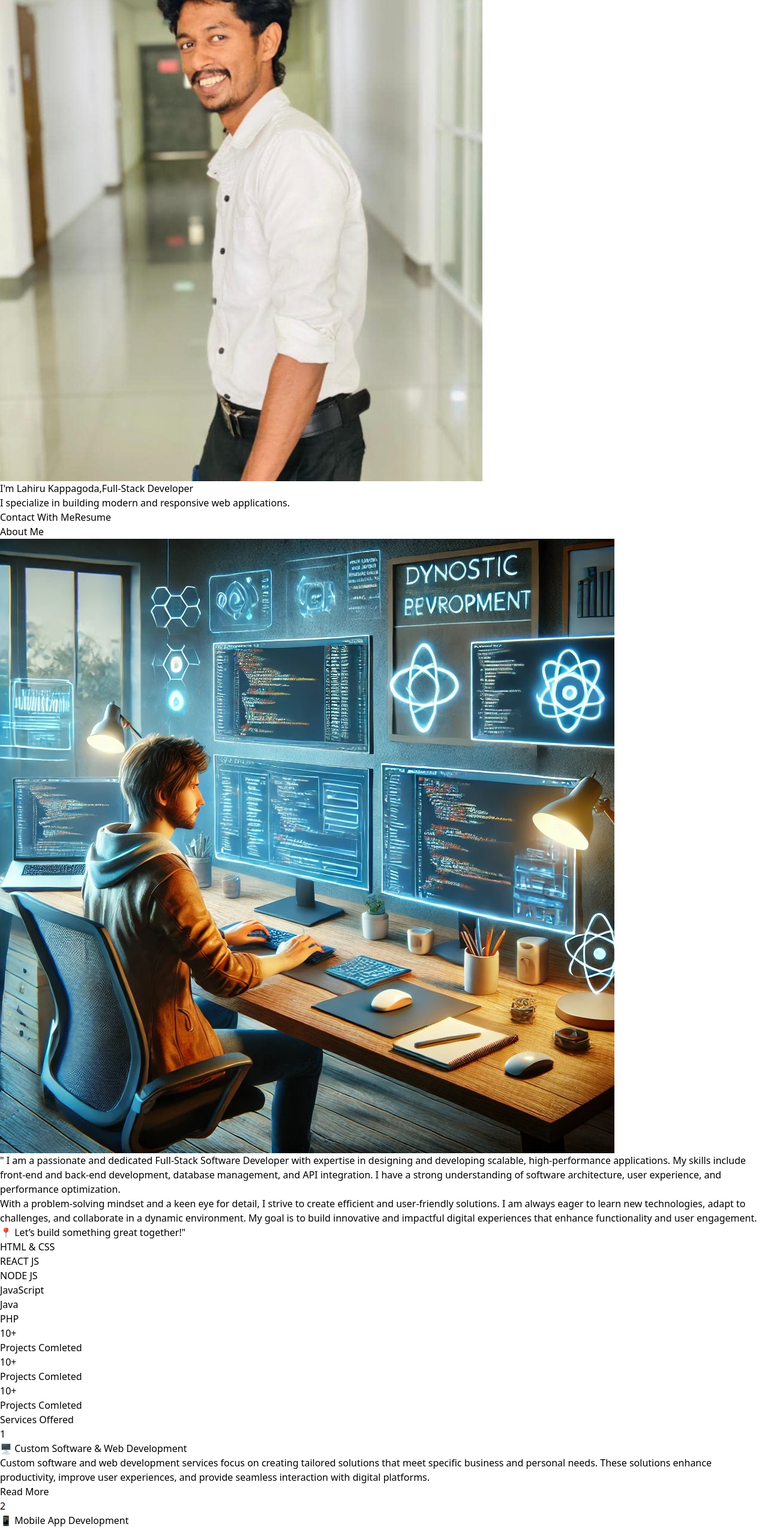
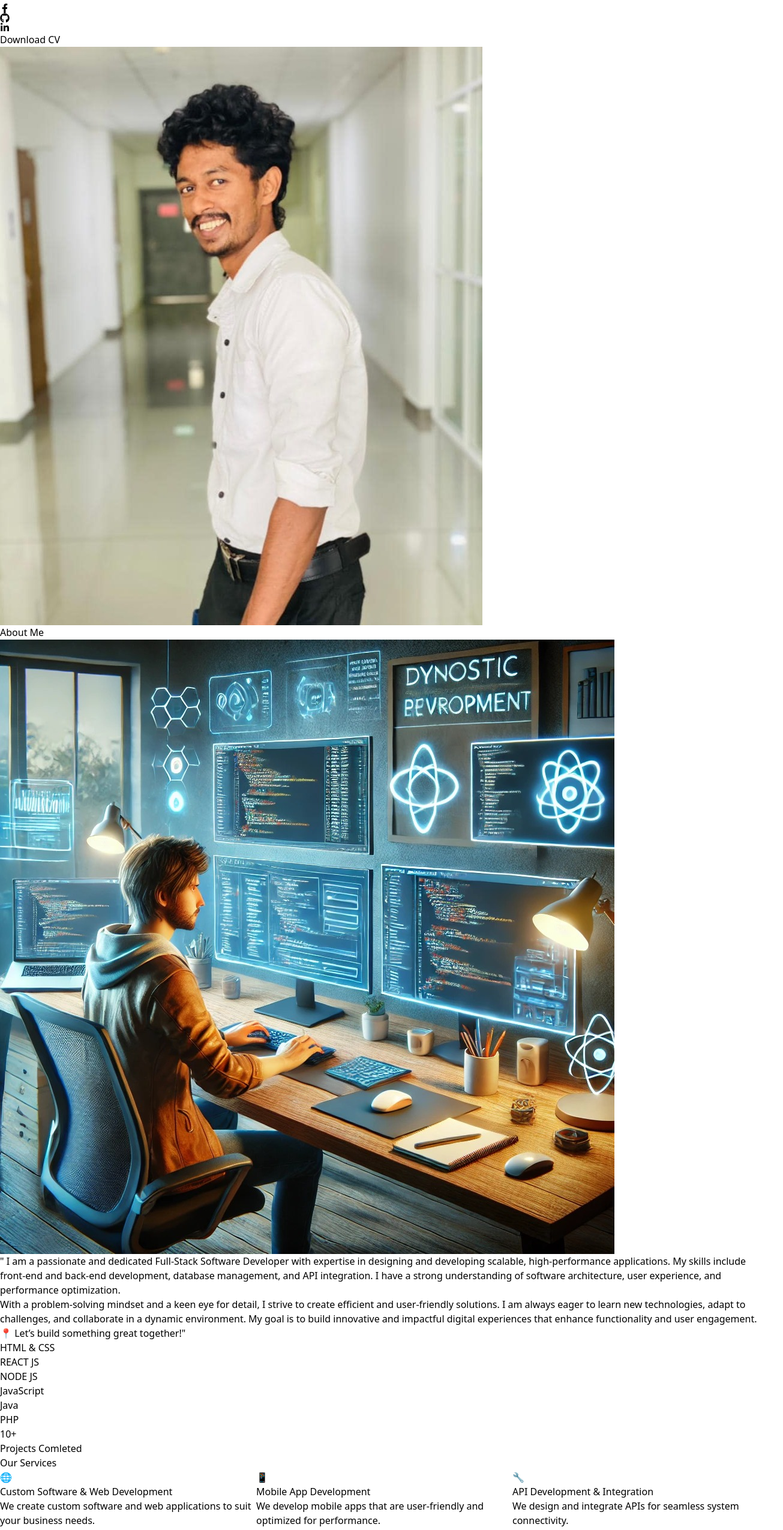
Before and after one commit to LKappagoda00/Port-folio, a React (Vite) app: page / in a window 1280 px wide. Shown: the part 234-2784 px from the top of the page at 60% size, 1305 px wide, since content can reach past the window. Built offline with nearby package versions, Linux system fonts and the light colour scheme.

Commit message:
make page clear for appear

```diff
--- a/src/components/About.jsx
+++ b/src/components/About.jsx
@@ -3,12 +3,12 @@ import AboutImage from '../assets/WhatsApp Image 2025-01-24 at 12.34.12 (2).jpeg
 
 const About = () => {
     return (
-        <div className='bg-black text-white py-20' id='about'>
-            <div className='container mx-auto px-8 mt:px-16 lg:px-24'>
+        <div className=' bg-black text-white py-20' id='about'>
+            <div className='mt-10 container mx-auto px-8 mt:px-16 lg:px-24'>
                 <h2 className='text-4xl font-bold text-center mb-12'>About Me</h2>
                 <div className='flex flex-col md:flex-row items-center md:space-x-12'>
                     <img src={AboutImage} alt=""
-                        className='w-72 h-80 rounded object-cover md-8' />
+                        className='w-full max-w-sm md:max-w-md lg:max-w-lg rounded object-cover md-10' />
                     <div className='flex-1'>
                         <p className='text-lg mb-8 mt-8'>
                             " I am a passionate and dedicated Full-Stack Software Developer with expertise in designing and developing scalable, high-performance applications. My skills include front-end and back-end development, database management, and API integration. I have a strong understanding of software architecture, user experience, and performance optimization.
@@ -93,7 +93,7 @@ With a problem-solving mindset and a keen eye for detail, I strive to create eff
 
 
                         </div>
-                       <div className='mt-12 flex justify-between text-center'>
+                        <div className='mt-12 flex justify-center text-center text-align-center'>
                             <div>
                                 <h3 className='text-2xl font-bold text-transparent bg-clip-text bg-gradient-to-r
                             from-green-300 to-blue-500'>
@@ -101,20 +101,7 @@ With a problem-solving mindset and a keen eye for detail, I strive to create eff
                                 </h3>
                                 <p>Projects Comleted</p>
                             </div>
-                        <div>
-                            <h3 className='text-2xl font-bold text-transparent bg-clip-text bg-gradient-to-r
-                            from-green-300 to-blue-500'>
-                                10+
-                            </h3>
-                            <p>Projects Comleted</p>
-                        </div>
-                        <div>
-                            <h3 className='text-2xl font-bold text-transparent bg-clip-text bg-gradient-to-r
-                            from-green-300 to-blue-500'>
-                                10+
-                            </h3>
-                            <p>Projects Comleted</p>
-                        </div>
+
                         </div>
                     </div>
 
--- a/src/components/Hero.jsx
+++ b/src/components/Hero.jsx
@@ -1,27 +1,112 @@
-import React from 'react'
-import HeroImage from '../assets/image-ppl.JPG'
+import React from 'react';
+import { motion } from 'framer-motion';
+import HeroImage from '../assets/image-ppl.JPG';
+import CV from '../assets/K.M.L.P.K.Kappagoda2.pdf';
+import { FaFacebookF, FaGithub, FaLinkedinIn } from 'react-icons/fa';
+
+// Define motion variants
+const textVariants = {
+  hidden: { opacity: 0, y: 50 },
+  visible: { opacity: 1, y: 0, transition: { duration: 1.2, ease: 'easeOut' } },
+};
+
+const imageVariants = {
+  hidden: { opacity: 0, scale: 0.8 },
+  visible: { opacity: 1, scale: 1, transition: { duration: 1, ease: 'easeInOut' } },
+};
+
+const iconVariants = {
+  hover: { scale: 1.2, rotate: 10 },
+};
 
 const Hero = () => {
   return (
-    <div className='bg-black text-white text-center py-16'>
-      <img src={HeroImage} alt=""
-      className='mx-auto mb-8 w-48 rounded-full object-cover transform transition-transform duration-300 hover:scale-105' />
-      <h1 className='text-4xl font-bold'>
-        I'm {" "}
-        <span className='text-transparent bg-clip-text bg-gradient-to-r from-green-400 to-blue-500'>Lahiru Kappagoda</span>
-        ,Full-Stack Developer
-      </h1>
-      <p className='mt-4 text-lg text-gray-300'>
-        I specialize in building modern and responsive web applications.
-      </p>
-      <div className='mt-8 space-x-4'>
-        <button className='bg-gradient-to-r from-green-400 to-blue-500 text-white hidden md:inline
-            transform transition-transform duration-300 hover:scale-105 px-4 py-2 rounded-full'>Contact With Me</button>
-        <button className='bg-gradient-to-r from-blue-500 to-purple-500 text-white hidden md:inline
-            transform transition-transform duration-300 hover:scale-105 px-4 py-2 rounded-full'>Resume</button>
+    <div className=' bg-black text-white py-16' id='home'>
+            <div className=' container mx-auto px-8 mt:px-16 lg:px-24 '>
+              <div className='mt-20 flex flex-col md:flex-row items-center md:space-x-36' >
+        {/* Text and Info Section */}
+        <motion.div
+          className="flex-1 text-center md:text-left mb-8 md:mb-0"
+          variants={textVariants}
+          initial="hidden"
+          whileInView="visible"
+          viewport={{ once: true }}
+        >
+          <div className="flex flex-col gap-3">
+            <h4 className="text-lg font-normal text-gray-300 mb-16">WELCOME TO MY WORLD</h4>
+            <h1 className="text-4xl font-bold">
+              Hi, I'm{' '}
+              <span className="text-transparent bg-clip-text bg-gradient-to-r from-green-400 to-blue-500">
+                LAHIRU KAPPAGODA
+              </span>
+            </h1>
+            <h2 className="text-3xl font-semibold mt-5">Full-Stack Developer</h2>
+            <p className="mt-5 text-gray-300 text-xl">
+              I am a passionate full-stack developer specializing in building modern and responsive web applications.
+              I create seamless user experiences across the frontend and backend.
+            </p>
+            <div className="mt-5">
+              <h4 className="text-lg font-normal text-gray-300 mb-5">FIND ME IN</h4>
+              <div className="flex justify-center md:justify-start gap-6">
+                <motion.div
+                  whileHover={iconVariants.hover}
+                  className="p-3 border-2 border-green-400 rounded-full hover:bg-gray-800 hover:border-white"
+                >
+                  <a href="https://www.facebook.com" target="_blank" rel="noopener noreferrer">
+                    <FaFacebookF className="text-1xl text-green-400 hover:text-white" />
+                  </a>
+                </motion.div>
+                <motion.div
+                  whileHover={iconVariants.hover}
+                  className="p-3 border-2 border-green-400 rounded-full hover:bg-gray-800 hover:border-white"
+                >
+                  <a href="https://github.com/yourgithub" target="_blank" rel="noopener noreferrer">
+                    <FaGithub className="text-1xl text-green-400 hover:text-white" />
+                  </a>
+                </motion.div>
+                <motion.div
+                  whileHover={iconVariants.hover}
+                  className="p-3 border-2 border-green-400 rounded-full hover:bg-gray-800 hover:border-white"
+                >
+                  <a href="https://www.linkedin.com/in/yourlinkedin" target="_blank" rel="noopener noreferrer">
+                    <FaLinkedinIn className="text-1xl text-green-400 hover:text-white" />
+                  </a>
+                </motion.div>
+              </div>
+            </div>
+            <div className="mt-8 space-x-4">
+              <motion.a
+                href={CV}
+                download
+                whileHover={{ scale: 1.1, rotate: 5 }}
+                className="bg-gradient-to-r from-green-400 to-blue-500 text-white transform transition-transform duration-300 px-4 py-2 rounded-full"
+              >
+                Download CV
+              </motion.a>
+            </div>
+          </div>
+        </motion.div>
+
+
+        {/* Image Section */}
+        <motion.div
+           className=' mx-auto mb-8 w-72 rounded-full object-cover transform transition-transform duration-300 hover:scale-105'
+          variants={imageVariants}
+          initial="hidden"
+          whileInView="visible"
+          viewport={{ once: true }}
+        >
+          <motion.img
+            src={HeroImage}
+            alt="Lahiru Kappagoda"
+            className="w-80 h-80 md:w-100 rounded-full object-cover transform transition-transform duration-300 hover:scale-105"
+            whileHover={{ scale: 1.05, rotate: 5 }}
+          />
+        </motion.div>
+        </div>
       </div>
     </div>
-  )
-}
+  );
+};
 
-export default Hero
+export default Hero;
--- a/src/components/Navbar.jsx
+++ b/src/components/Navbar.jsx
@@ -1,20 +1,56 @@
-import React from 'react'
+import React, { useState } from 'react'
 
 const Navbar = () => {
+  const [isOpen, setIsOpen] = useState(false);
+
+  const toggleMenu = () => setIsOpen(!isOpen);
+
   return (
-    <nav className='bg-black sticky top-0 text-white px-8 md:px-16 lg:px-24 border-b-[1px] border-b-gray-600 px-4 z-50'>
-        <div className='container py-5 flex justify-center md:justify-between item-center'>
-            <div className='text-3x1 font-bold hidden md:inline'>Lahiru Kappagoda</div>
-            <div className='space-x-6'>
+    <nav className='bg-black sticky top-0 text-white px-8 md:px-16 lg:px-24 border-b-[1px] border-b-gray-600 z-50'>
+      <div className='container py-5 flex justify-between items-center'>
+        <div className='text-2xl font-bold'>Lahiru Kappagoda</div>
+
+        {/* Desktop and larger screens */}
+        <div className='hidden md:flex space-x-6'>
           <a href="#home" className='hover:text-gray-400'>Home</a>
           <a href="#about" className='hover:text-gray-400'>About Me</a>
           <a href="#services" className='hover:text-gray-400'>Services</a>
           <a href="#projects" className='hover:text-gray-400'>Projects</a>
           <a href="#contact" className='hover:text-gray-400'>Contact</a>
         </div>
-            <button className='bg-gradient-to-r from-green-400 to-blue-500 text-white hidden md:inline
-            transform transition-transform duration-300 hover:scale-105 px-4 py-2 rounded-full'>Contact Me</button>
+
+        {/* Hamburger menu for mobile */}
+        <div className='md:hidden flex items-center'>
+          <button onClick={toggleMenu} className='text-white'>
+            <svg xmlns="http://www.w3.org/2000/svg" fill="none" viewBox="0 0 24 24" stroke="currentColor" className="h-6 w-6">
+              <path strokeLinecap="round" strokeLinejoin="round" strokeWidth="2" d="M4 6h16M4 12h16M4 18h16"></path>
+            </svg>
+          </button>
         </div>
+
+        {/* Contact Me Button for larger screens */}
+        <div className='hidden md:inline'>
+          <button className='bg-gradient-to-r from-green-400 to-blue-500 text-white transform transition-transform duration-300 hover:scale-105 px-4 py-2 rounded-full'>
+            Contact Me
+          </button>
+        </div>
+      </div>
+
+      {/* Mobile Menu (visible when `isOpen` is true) */}
+      {isOpen && (
+        <div className='md:hidden bg-black text-white px-4 py-3'>
+          <div className='space-y-4'>
+            <a href="#home" className='block hover:text-gray-400' onClick={toggleMenu}>Home</a>
+            <a href="#about" className='block hover:text-gray-400' onClick={toggleMenu}>About Me</a>
+            <a href="#services" className='block hover:text-gray-400' onClick={toggleMenu}>Services</a>
+            <a href="#projects" className='block hover:text-gray-400' onClick={toggleMenu}>Projects</a>
+            <a href="#contact" className='block hover:text-gray-400' onClick={toggleMenu}>Contact</a>
+            <button className='bg-gradient-to-r from-green-400 to-blue-500 text-white transform transition-transform duration-300 hover:scale-105 px-4 py-2 rounded-full'>
+              Contact Me
+            </button>
+          </div>
+        </div>
+      )}
     </nav>
   )
 }
--- a/src/components/Service.jsx
+++ b/src/components/Service.jsx
@@ -1,62 +1,114 @@
-import React from 'react';
+import React, { useState } from "react";
+import Slider from "react-slick";
+import "slick-carousel/slick/slick.css";
+import "slick-carousel/slick/slick-theme.css";
 
-const Services = [
+const services = [
   {
-        id:1,
-        title: "🖥️ Custom Software & Web Development",
-        description:"Custom software and web development services focus on creating tailored solutions that meet specific business and personal needs. These solutions enhance productivity, improve user experiences, and provide seamless interaction with digital platforms."
+    id: 1,
+    title: "Custom Software & Web Development",
+    description:
+      "We create custom software and web applications to suit your business needs.",
+    fullDescription:
+      "From small business websites to large-scale enterprise solutions, our team ensures high performance, security, and great user experiences.",
+    icon: "🌐",
   },
   {
-        id:2,
-        title: "📱 Mobile App Development",
-        description:"Developing mobile applications that are user-friendly, efficient, and optimized for performance. Mobile apps are designed to provide interactive experiences, ensuring accessibility across different devices and platforms."
+    id: 2,
+    title: "Mobile App Development",
+    description:
+      "We develop mobile apps that are user-friendly and optimized for performance.",
+    fullDescription:
+      "We build cross-platform and native mobile applications with seamless UI and best-in-class user experience.",
+    icon: "📱",
   },
   {
-        id:3,
-        title: "⚙️ API Development & Integration",
-        description:"APIs facilitate seamless communication between different software applications. Developing and integrating APIs ensures data exchange, system connectivity, and automation, enhancing the overall functionality of applications."
+    id: 3,
+    title: "API Development & Integration",
+    description:
+      "We design and integrate APIs for seamless system connectivity.",
+    fullDescription:
+      "Our API solutions enhance data exchange, automation, and connectivity between different software applications.",
+    icon: "🔧",
   },
   {
-        id:4,
-        title: "🛠️ Software Maintenance & Support",
-        description:"Continuous software maintenance is crucial for improving performance, fixing bugs, and adding new features. Regular updates and support services help ensure the longevity and efficiency of applications."
+    id: 4,
+    title: "Software Maintenance & Support",
+    description:
+      "Continuous software maintenance is crucial for improving performance and security.",
+    fullDescription:
+      "We offer long-term support, including bug fixes, optimizations, and feature enhancements.",
+    icon: "⚙️",
   },
+];
 
-]
+const sliderSettings = {
+  dots: true,
+  infinite: true,
+  slidesToShow: 3,
+  slidesToScroll: 1,
+  arrows: true,
+  responsive: [
+    {
+      breakpoint: 780,
+      settings: {
+        slidesToShow: 1,
+      },
+    },
+  ],
+};
 
-const Service = () => {
+const Services = () => {
+  const [expandedService, setExpandedService] = useState(null);
+
+  const toggleReadMore = (id) => {
+    setExpandedService(expandedService === id ? null : id);
+  };
+
   return (
-    <div className='bg-black text-white py-20' id='services'>
-            <div className='container mx-auto px-8 md:px-16 lg:px-24'>
-                <h2 className='text-4xl font-bold text-center mb-12'>Services Offered</h2>
-                <div className='grid grid-cols-1 md:grid-cols2 lg:grid-cols-3 gap-8'>
-                    {Services.map((service)=>(
+    <section className="bg-gray-950 text-white py-20" id="services">
+      <div className="container mt-10 mx-auto px-8 md:px-16">
+        <h2 className="text-4xl font-bold text-center mb-12">Our Services</h2>
+        <div className="mt-20">
+          <Slider {...sliderSettings}>
+            {services.map((service) => (
+              <div key={service.id} className="p-4">
                 <div
-                        key={service.id}
-                        className='bg-gray-800 px-6 pb-6 rounded-lg hover-lg transform
-                        transition-transform duration-300 hover:scale-105'
+                  className="bg-gray-800 px-10 py-8 rounded-lg min-h-[300px] hover:shadow-xl transform
+                transition-transform duration-300 hover:scale-105 flex flex-col justify-between"
                 >
-                        <div
-                        className='text-right text-2xl font-bold text-transparent bg-clip-text
-                        bg-gradient-to-r from-green-600 to-blue-400'
+                  <div>
+                    <div className="text-5xl text-center mb-4 text-gradient bg-clip-text bg-gradient-to-r from-green-400 to-blue-500">
+                      {service.icon}
+                    </div>
+                    <h3
+                      className="text-2xl font-bold text-center text-transparent bg-clip-text
+                    bg-gradient-to-r from-green-400 to-blue-500"
                     >
-                            {service.id}
-
+                      {service.title}
+                    </h3>
+                    <p className="mt-4 text-gray-300 text-center">
+                      {expandedService === service.id
+                        ? service.fullDescription
+                        : service.description}
+                    </p>
                   </div>
-                        <h3 className='mt-2 text-2xl font-bold text-transparent bg-clip-text
-                        bg-gradient-to-r from-green-400 to-blue-500'>
-                            {service.title}
-
-                        </h3>
-                        <p className='mt-2 text-gray-300'>{service.description}</p>
-                        <a href="#" className='mt-4 inline-block text-green-400 hover:text-blue-500'>Read More</a>
-
-                        </div>
-                    ))}
+                  <div className="text-center mt-4">
+                    <button
+                      onClick={() => toggleReadMore(service.id)}
+                      className="text-blue-400 hover:underline"
+                    >
+                      {expandedService === service.id ? "Read Less" : "Read More"}
+                    </button>
                   </div>
                 </div>
               </div>
-  )
-}
+            ))}
+          </Slider>
+        </div>
+      </div>
+    </section>
+  );
+};
 
-export default Service
+export default Services;
```
Also changed, not shown: package.json (+6 -1 lines), src/components/Contact.jsx (+90 -21 lines), src/components/Projects.jsx (+6 -4 lines), src/components/aos.css (added, +17 -0 lines), 2 other files (tests, documents, lock files or other folders). Lines whose indentation alone changed are shown as unchanged.
